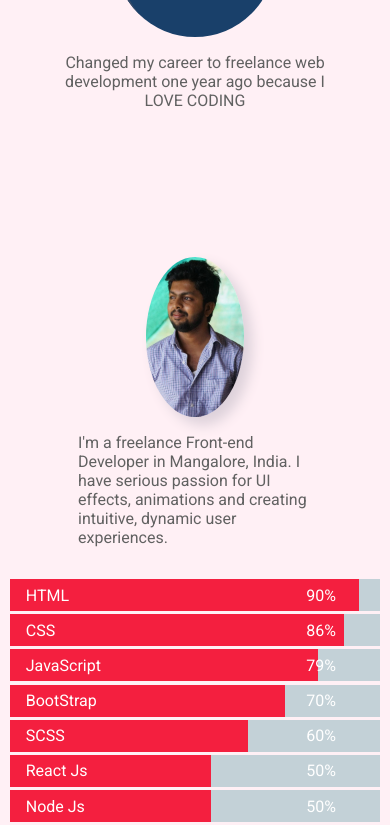
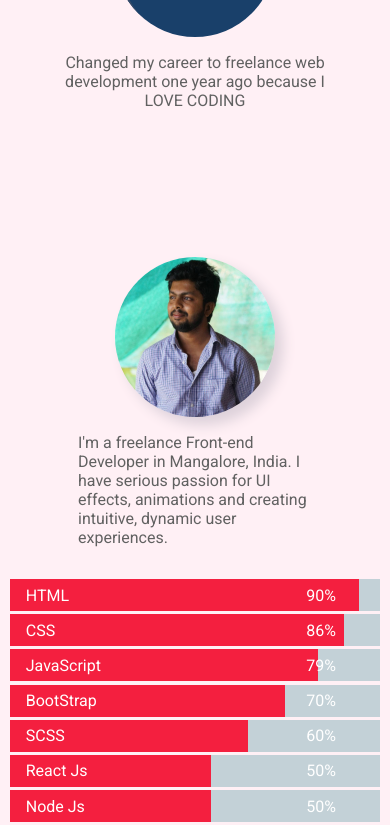
Before and after one commit to rahulknagori/portfolio, a plain HTML site: page index.html in a window 390 px wide. Shown: the part 1956-2781 px from the top of the page. Drawn offline with Linux system fonts and the light colour scheme.

Commit message:
minor myImg changes

```diff
--- a/style.scss
+++ b/style.scss
@@ -216,7 +216,7 @@ body {
 }
 
 .img {
-  width: 50%;
+  width: 20rem;
   height: 10rem;
   display: flex;
   border-radius: 50%;
@@ -495,6 +495,7 @@ body {
   #heading-about {
     font-size: 3rem;
   }
+
   #project {
     background-color: lavenderblush;
     height: 80rem;
@@ -534,7 +535,7 @@ body {
   }
 }
 
-// media query below 800px
+// media query below 600px
 @media only screen and (max-width: 600px) {
   .intro {
     width: 70%;
@@ -574,10 +575,6 @@ body {
       width: 95%;
     }
   }
-  .img {
-    width: 50%;
-    height: 10rem;
-  }
 
   .career-gap {
     height: 57rem;
```
Also changed, not shown: style.css, 1 other file.
